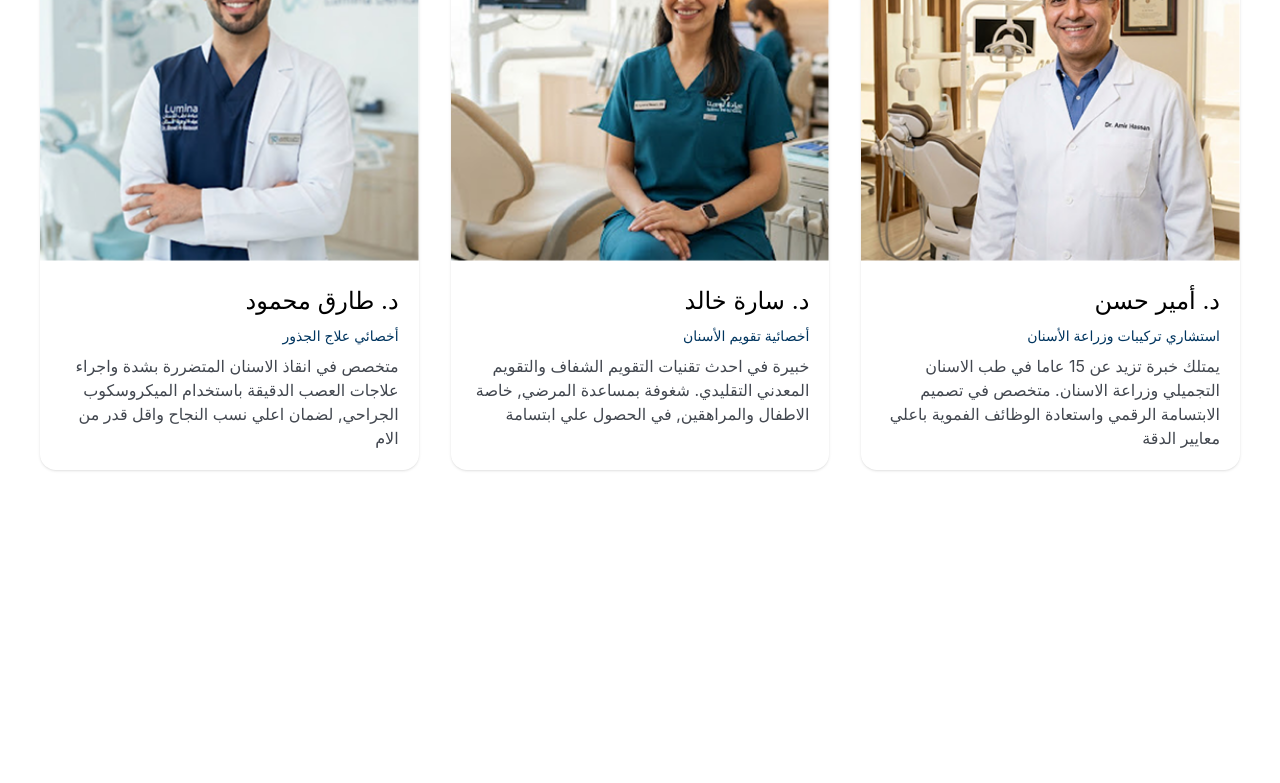
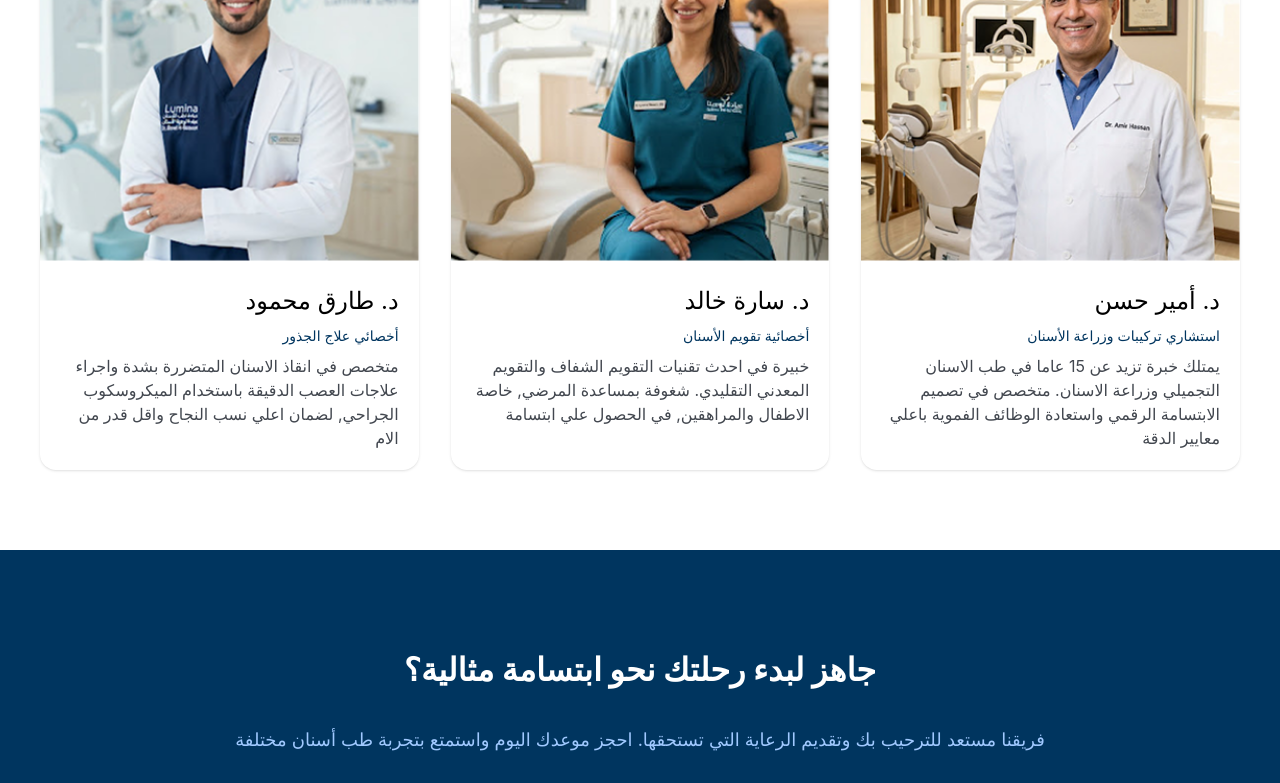
Before and after one commit to sydalshghty/smilecare-clinic, a React (Vite) app: page /about in a window 1280 px wide. Shown: the part 2000-2783 px from the top of the page. Before the commit the page ends 2550 px from the top, so only its background shows below. Built offline with nearby package versions, Linux system fonts and the light colour scheme.

Commit message:
upload-all-changes

```diff
--- a/src/components/about-us-hero.jsx
+++ b/src/components/about-us-hero.jsx
@@ -1,5 +1,5 @@
-function AboutUsHero(){
-    return(
+function AboutUsHero() {
+    return (
         <section className="aboutus-hero w-full h-full pt-10 pb-10 lg:pt-20 lg:pb-20 bg-(--bg1)">
             <div className="container w-full h-full flex flex-col gap-6 justify-center items-center">
                 <h2 className="text-[14px] text-(--textcolor1) font-bold">رؤيتنا</h2>
--- /dev/null
+++ b/src/components/aboutus-ordernow.jsx
@@ -0,0 +1,20 @@
+import { Link } from "react-router-dom";
+import ordernowIcon from "../assets/ordernow-icon.svg";
+function AboutusOrdernow() {
+    return (
+        <section className="aboutus-ordernow w-full h-full pt-12 pb-12 lg:pt-24 lg:pb-24 bg-(--textcolor1)">
+            <div className="container w-full h-full flex flex-col gap-8 justify-center items-center">
+                <h1 className="text-[24px] lg:text-[32px] text-[#ffffff] font-bold text-center">جاهز لبدء رحلتك نحو ابتسامة مثالية؟</h1>
+                <p className="text-[14px] lg:text-[18px] text-[#A0C9FF] text-center">فريقنا مستعد للترحيب بك وتقديم الرعاية التي تستحقها. احجز موعدك اليوم واستمتع
+                    بتجربة طب أسنان مختلفة</p>
+                <Link to={'/ordernow'} className="w-55.5 h-15 bg-white pt-4 pb-4  rounded-xl flex gap-2 justify-center items-center">
+                    <p className="text-[18px] text-(--textcolor1)">احجز موعدك الآن</p>
+                    <div className="w-5 h-5">
+                        <img src={ordernowIcon} alt="ordernow-icon" className="w-full h-full object-contain" />
+                    </div>
+                </Link>
+            </div>
+        </section>
+    )
+}
+export default AboutusOrdernow;
--- a/src/pages/about.jsx
+++ b/src/pages/about.jsx
@@ -2,6 +2,8 @@ import AboutUsHero from "../components/about-us-hero";
 import AboutUSStory from "../components/aboutus-story";
 import OurValues from "../components/our-values";
 import OurTeams from "../components/our-teams";
+import AboutusOrdernow from "../components/aboutus-ordernow";
+import Footer from "../components/footer";
 function About() {
     return (
         <>
@@ -9,6 +11,8 @@ function About() {
             <AboutUSStory />
             <OurValues />
             <OurTeams />
+            <AboutusOrdernow />
+            <Footer />
         </>
     )
 }
```
Also changed, not shown: src/components/footer.jsx (+11 -11 lines), src/assets/ordernow-icon.svg (added).
